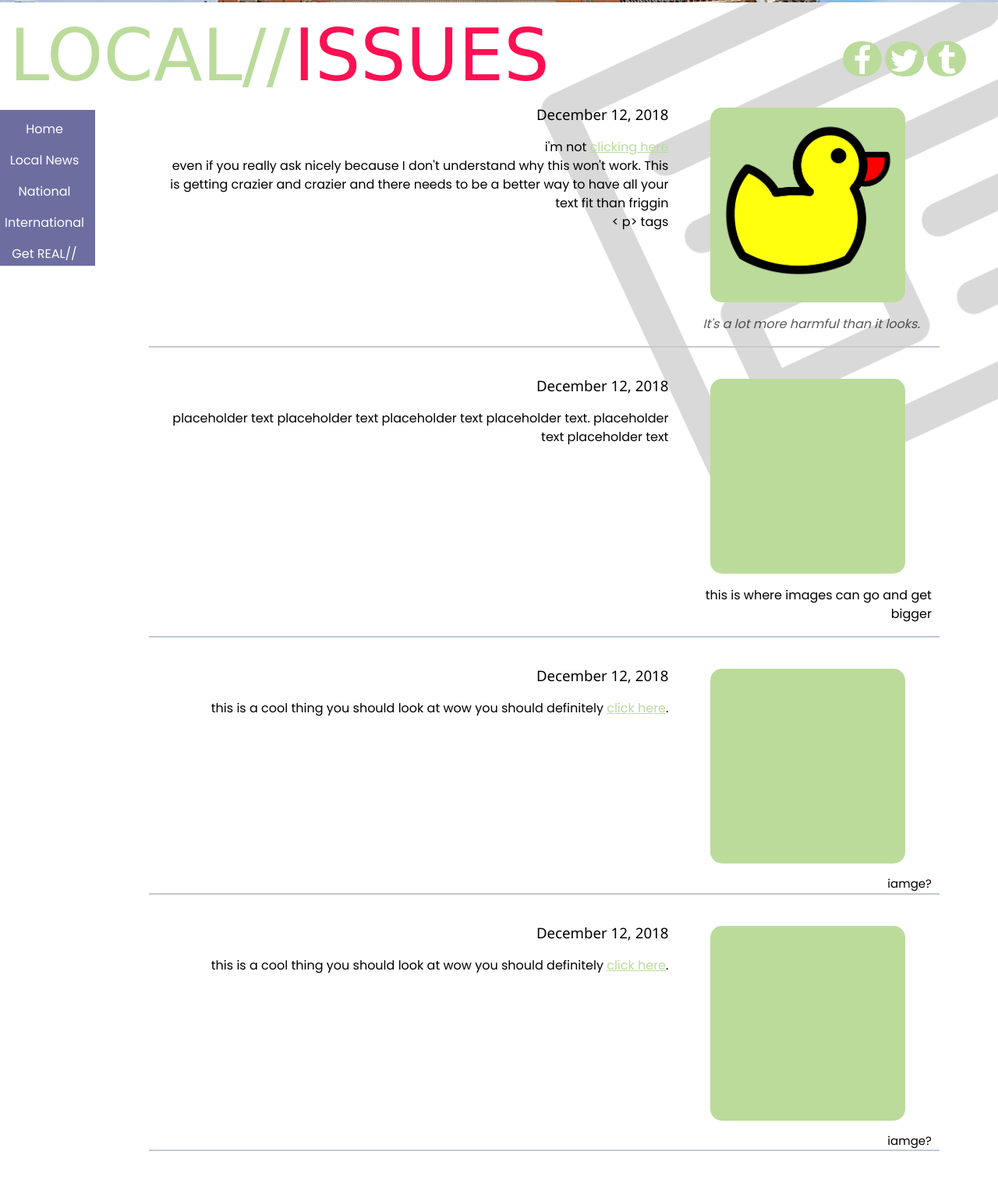
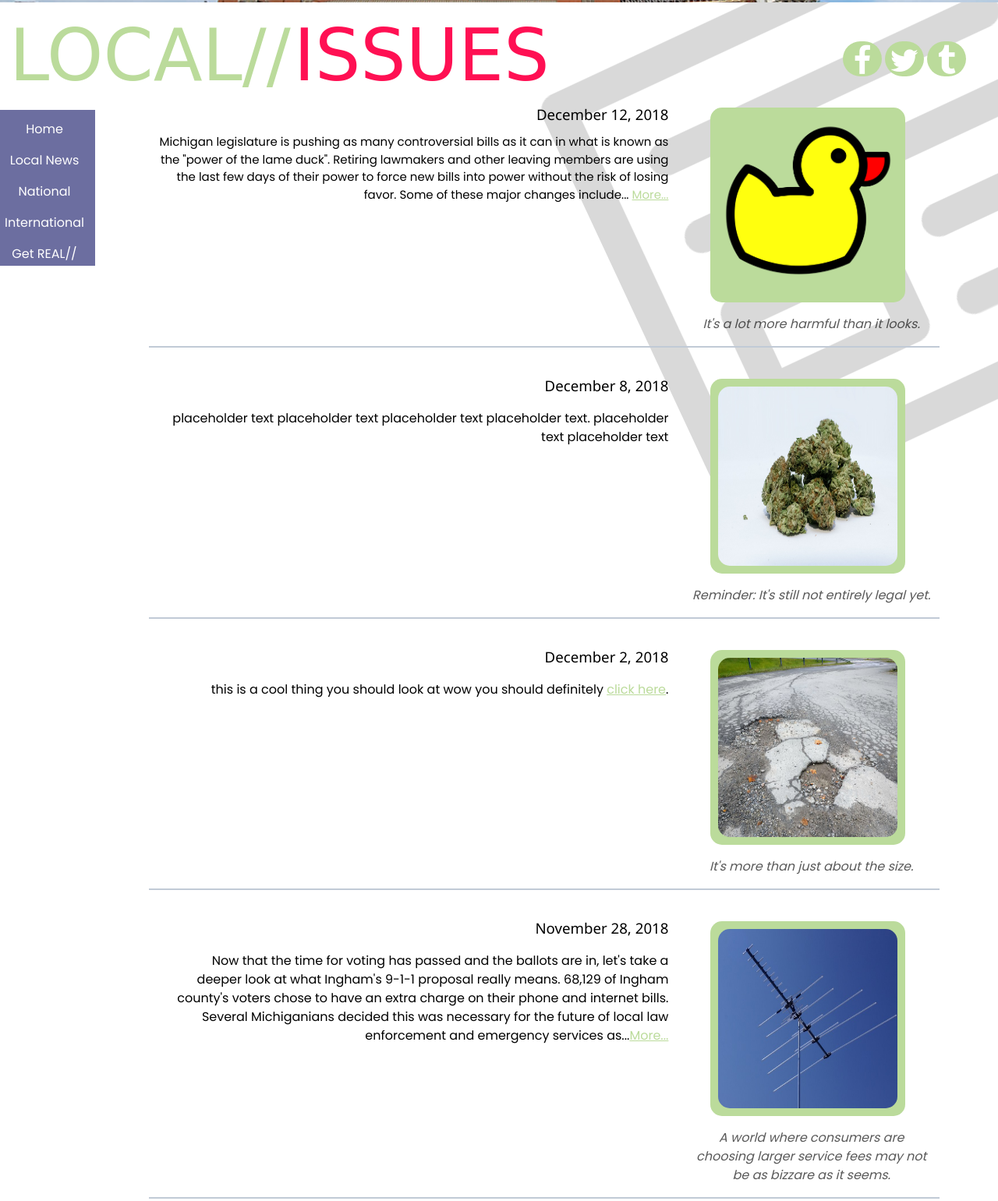
Before and after one commit to devontremble/ARTS229, a plain HTML site: page projects/Project2/local.html in a window 1280 px wide. Shown: the part 397-1938 px from the top of the page at 78% size. Drawn offline with nearby package versions, Linux system fonts and the light colour scheme; a web font is replaced by a local one.

Commit message:
Add files via upload

```diff
--- a/projects/Project2/local.html
+++ b/projects/Project2/local.html
@@ -44,11 +44,9 @@
 
     <div class="text" id="coloredbottom">
       <h2>December 12, 2018</h2>
-      <p>i'm not <a href=#> clicking here</a>
-        <br>
-        even if you really ask nicely because I don't understand why this won't work. This is getting crazier and crazier and there needs to be a better way to have all your text fit than friggin <br>
-        < p> tags
-      </p>
+      Michigan legislature is pushing as many controversial bills as it can in what is known as the "power of the lame duck".
+      Retiring lawmakers and other leaving members are using the last few days of their power to force new bills into power without the risk of losing favor.
+      Some of these major changes include... <a href="#">More...</a>
     </div>
     <div id="coloredbottom">
       <div id="img">
@@ -59,37 +57,42 @@
 
 
     <div class="text" id="coloredbottom">
-      <h2>December 12, 2018</h2>
+      <h2>December 8, 2018</h2>
       <p>placeholder text placeholder text placeholder text placeholder text.
 
         placeholder text placeholder text</p>
     </div>
     <div id="coloredbottom">
       <div id="img">
+        <img id="pic" src="graphics/loc/marijuana.jpg">
       </div>
-      <p>this is where images can go and get bigger</p>
+      <p id="caption">Reminder: It's still not entirely legal yet.</p>
     </div>
 
     <div class="text" id="coloredbottom">
-      <h2>December 12, 2018</h2>
+      <h2>December 2, 2018</h2>
       <p>this is a cool thing you should look at wow you should definitely <a href=#> click here</a>.
     </div>
 
     <div id="coloredbottom">
       <div id="img">
+        <img id="pic" src="graphics/loc/potholes.jpg">
       </div>
-      iamge?
+        <p id="caption">It's more than just about the size.</p>
     </div>
 
     <div class="text" id="coloredbottom">
-      <h2>December 12, 2018</h2>
-      <p>this is a cool thing you should look at wow you should definitely <a href=#> click here</a>.
+      <h2>November 28, 2018</h2>
+      <p>Now that the time for voting has passed and the ballots are in, let's take a deeper look at what Ingham's 9-1-1 proposal really means.
+         68,129 of Ingham county's voters chose to have an extra charge on their phone and internet bills.
+         Several Michiganians decided this was necessary for the future of local law enforcement and emergency services as...<a href="#">More...</a>
     </div>
 
     <div id="coloredbottom">
       <div id="img">
+          <img id="pic" src="graphics/loc/antenna.jpg">
       </div>
-      iamge?
+        <p id="caption">A world where consumers are choosing larger service fees may not be as bizzare as it seems.</p>
     </div>
   </section>
   <footer>
```
Also changed, not shown: projects/Project2/graphics/loc/antenna.jpg (added), projects/Project2/graphics/loc/marijuana.jpg (added), projects/Project2/graphics/loc/potholes.jpg (added).
